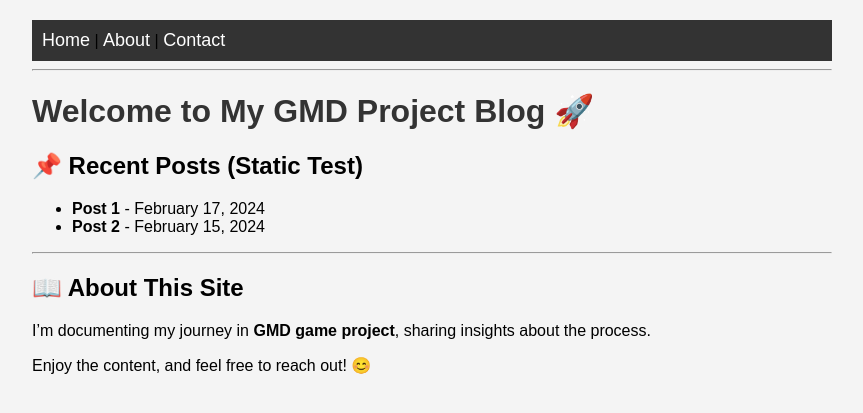
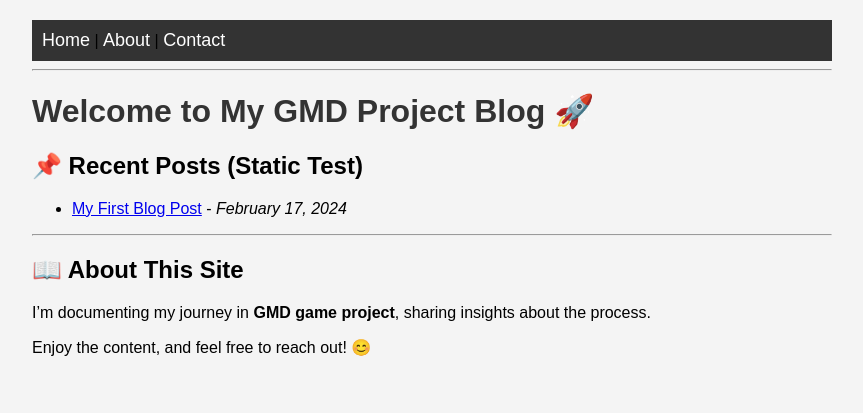
Before and after one commit to TomaszGrzesiak/GMD1-SemesterGameProject, a Jekyll site: the page built from docs/index.md, in a window 1280 px wide. Shown: the top 413 px of the page, without its empty margins (208-1071 px from the left). Built offline with Jekyll 4.4.1, drawn with Linux system fonts in a browser that asks for light colours.

Commit message:
fix jekyll

```diff
--- a/docs/index.md
+++ b/docs/index.md
@@ -9,9 +9,9 @@ description: "Welcome my dear reader!"
 <!-- This is a simple Jekyll-powered blog hosted on **GitHub Pages**. -->
 
 ## 📌 Recent Posts (Static Test)
-- **Post 1** - February 17, 2024
-- **Post 2** - February 15, 2024
-
+{% for post in site.posts %}
+- [{{ post.title }}]({{ post.url }}) - *{{ post.date | date: "%B %d, %Y" }}*
+  {% endfor %}
 ---
 
 ## 📖 About This Site
```
